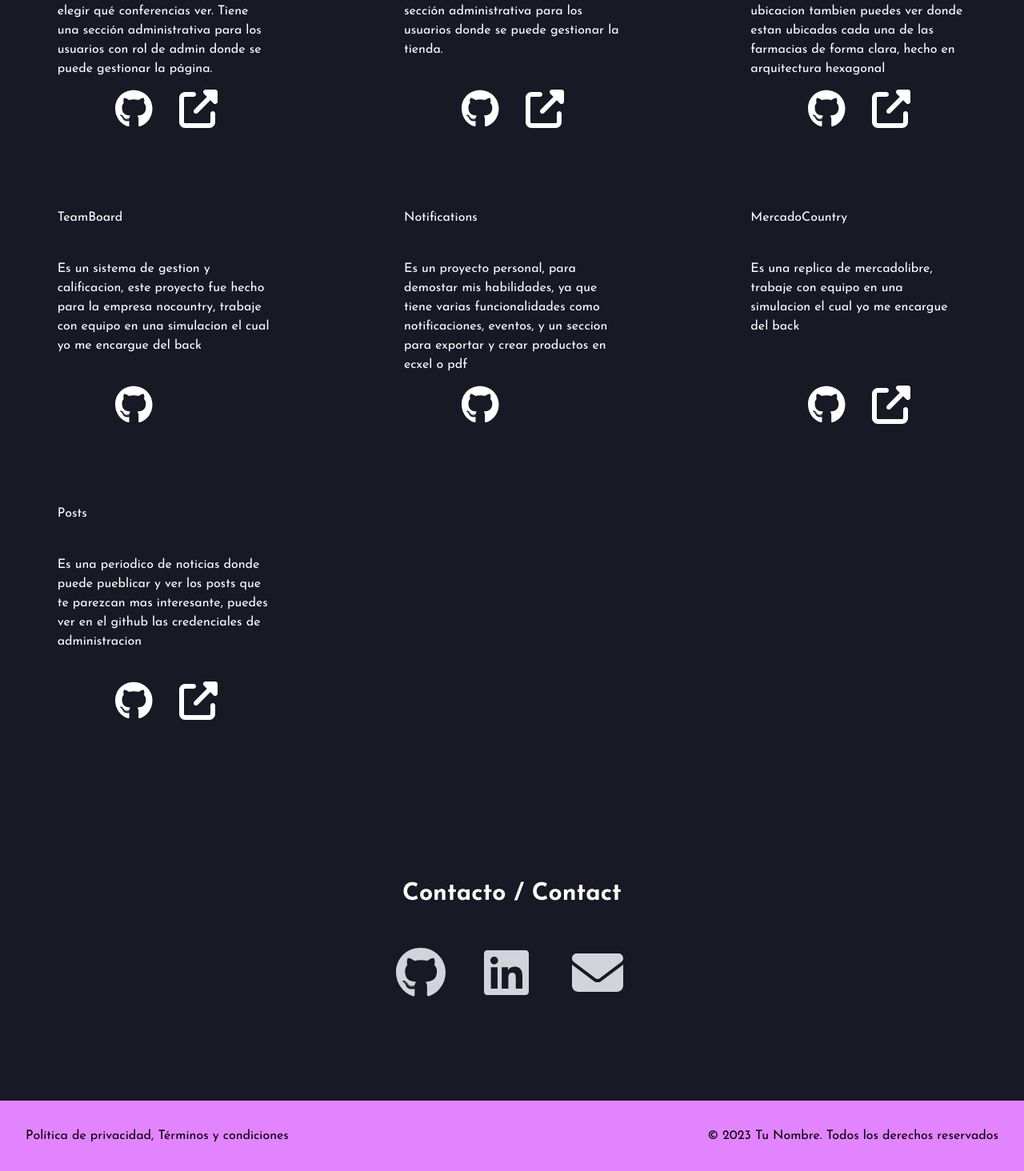
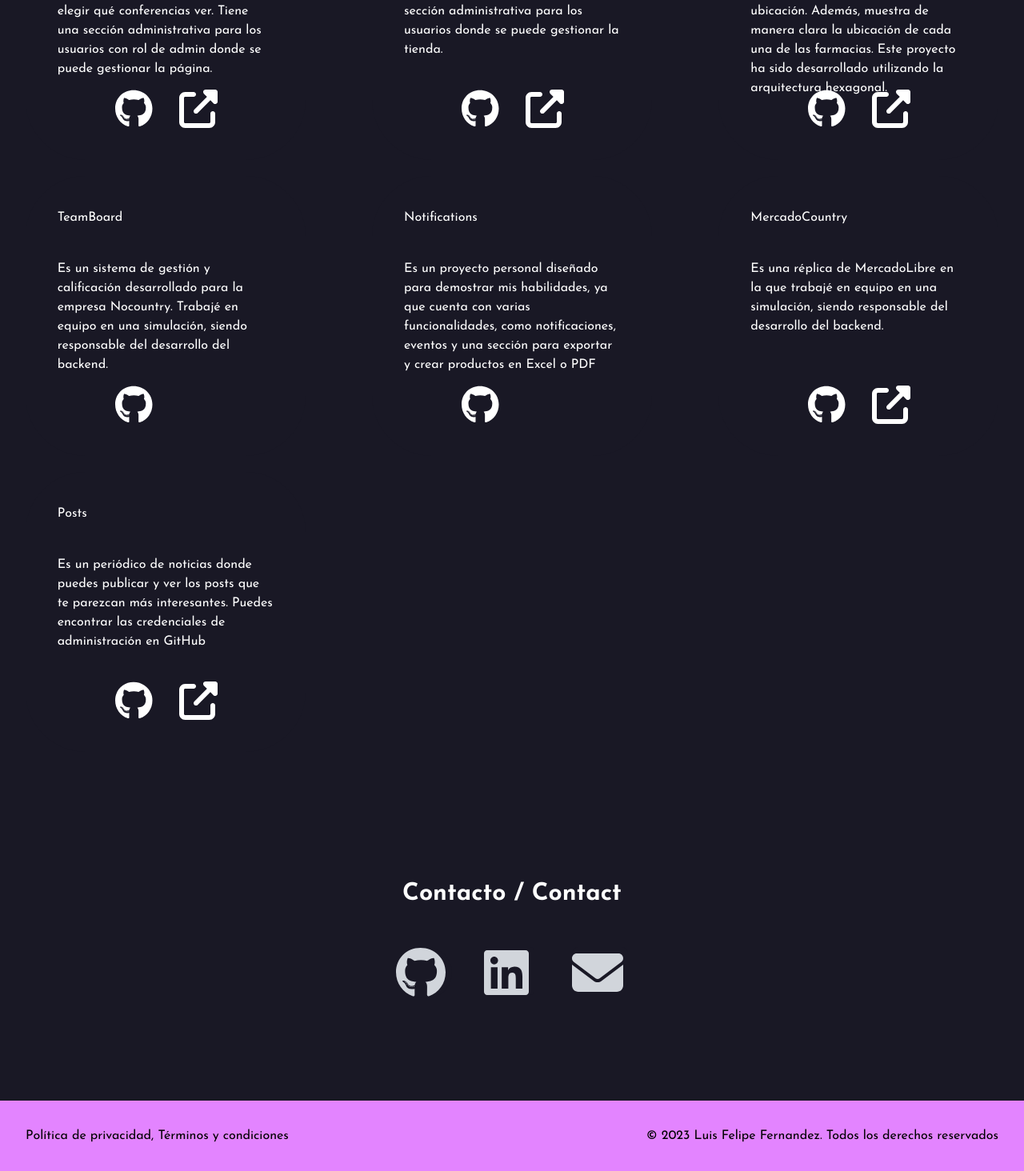
Before and after one commit to luisfelipe1953/FELIPORTA, a Vue app: page / in a window 1280 px wide. Shown: the part 3528-4992 px from the top of the page at 80% size. Built offline with nearby package versions, Linux system fonts and the light colour scheme.

Commit message:
se cambio algunas redacciones

```diff
--- a/src/components/Footer.vue
+++ b/src/components/Footer.vue
@@ -5,7 +5,7 @@
   <div class="bg-pink p-8 w-full ">
     <div class="sm:container container-md  ml-16  sm:mx-auto flex justify-between">
       <h1>Política de privacidad, Términos y condiciones</h1>
-      <h1>&copy; 2023 Tu Nombre. Todos los derechos reservados</h1>
+      <h1>&copy; 2023 Luis Felipe Fernandez. Todos los derechos reservados</h1>
     </div>
   </div>
 </template>
--- a/src/components/proyectsItems.js
+++ b/src/components/proyectsItems.js
@@ -17,35 +17,35 @@ export default {
     {
       id: 2,
       title: "Pharmacer",
-      text: "Es un mapa donde puedes buscar la farmacias mas sercanas a tu ubicacion tambien puedes ver donde estan ubicadas cada una de las farmacias de forma clara, hecho en arquitectura hexagonal",
+      text: "Es un mapa que te permite buscar las farmacias más cercanas a tu ubicación. Además, muestra de manera clara la ubicación de cada una de las farmacias. Este proyecto ha sido desarrollado utilizando la arquitectura hexagonal.",
       url: "https://github.com/luisfelipe1953/farmacia-api-arquitectura-hexagonal",
       urlSitio: "https://luisfelipe1953.github.io/Pharmacer-front/"
     },
     {
       id: 3,
       title: "TeamBoard",
-      text: "Es un sistema de gestion y calificacion, este proyecto fue hecho para la empresa nocountry, trabaje con equipo en una simulacion el cual yo me encargue del back",
+      text: "Es un sistema de gestión y calificación desarrollado para la empresa Nocountry. Trabajé en equipo en una simulación, siendo responsable del desarrollo del backend.",
       url: "https://github.com/luisfelipe1953/TeamBoard",
       // urlSitio: "null"
     },
     {
       id: 4,
       title: "Notifications",
-      text: "Es un proyecto personal, para demostar mis habilidades, ya que tiene varias funcionalidades como notificaciones, eventos, y un seccion para exportar y crear productos en ecxel o pdf",
+      text: "Es un proyecto personal diseñado para demostrar mis habilidades, ya que cuenta con varias funcionalidades, como notificaciones, eventos y una sección para exportar y crear productos en Excel o PDF",
       url: "https://github.com/luisfelipe1953/notifications-and-other-functionalities",
       // urlSitio: ""
     },
     {
       id: 5,
       title: "MercadoCountry",
-      text: "Es una replica de mercadolibre, trabaje con equipo en una simulacion el cual yo me encargue del back",
+      text: "Es una réplica de MercadoLibre en la que trabajé en equipo en una simulación, siendo responsable del desarrollo del backend.",
       url: "https://github.com/No-Country/s8-05-php-mercadolibre",
       urlSitio: "https://mercado-country.vercel.app/"
     },
     {
       id: 6,
       title: "Posts",
-      text: "Es una periodico de noticias donde puede pueblicar y ver los posts que te parezcan mas interesante, puedes ver en el github las credenciales de administracion",
+      text: "Es un periódico de noticias donde puedes publicar y ver los posts que te parezcan más interesantes. Puedes encontrar las credenciales de administración en GitHub",
       url: "https://github.com/luisfelipe1953/post-laravel-ddd",
       urlSitio: "https://posts-app-uhmn4.ondigitalocean.app/"
     },
```
Also changed, not shown: 1 other file (tests, documents, lock files or other folders).
